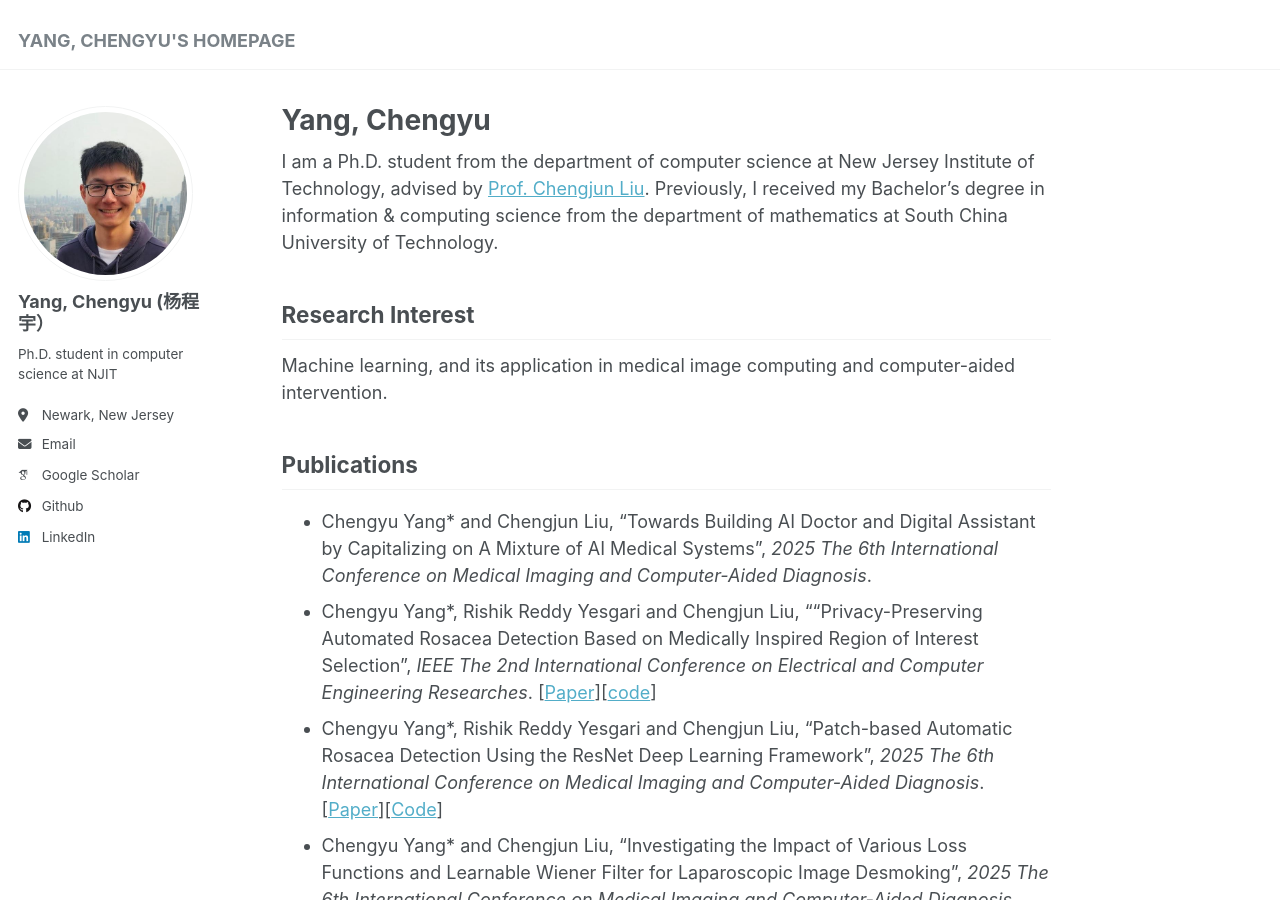
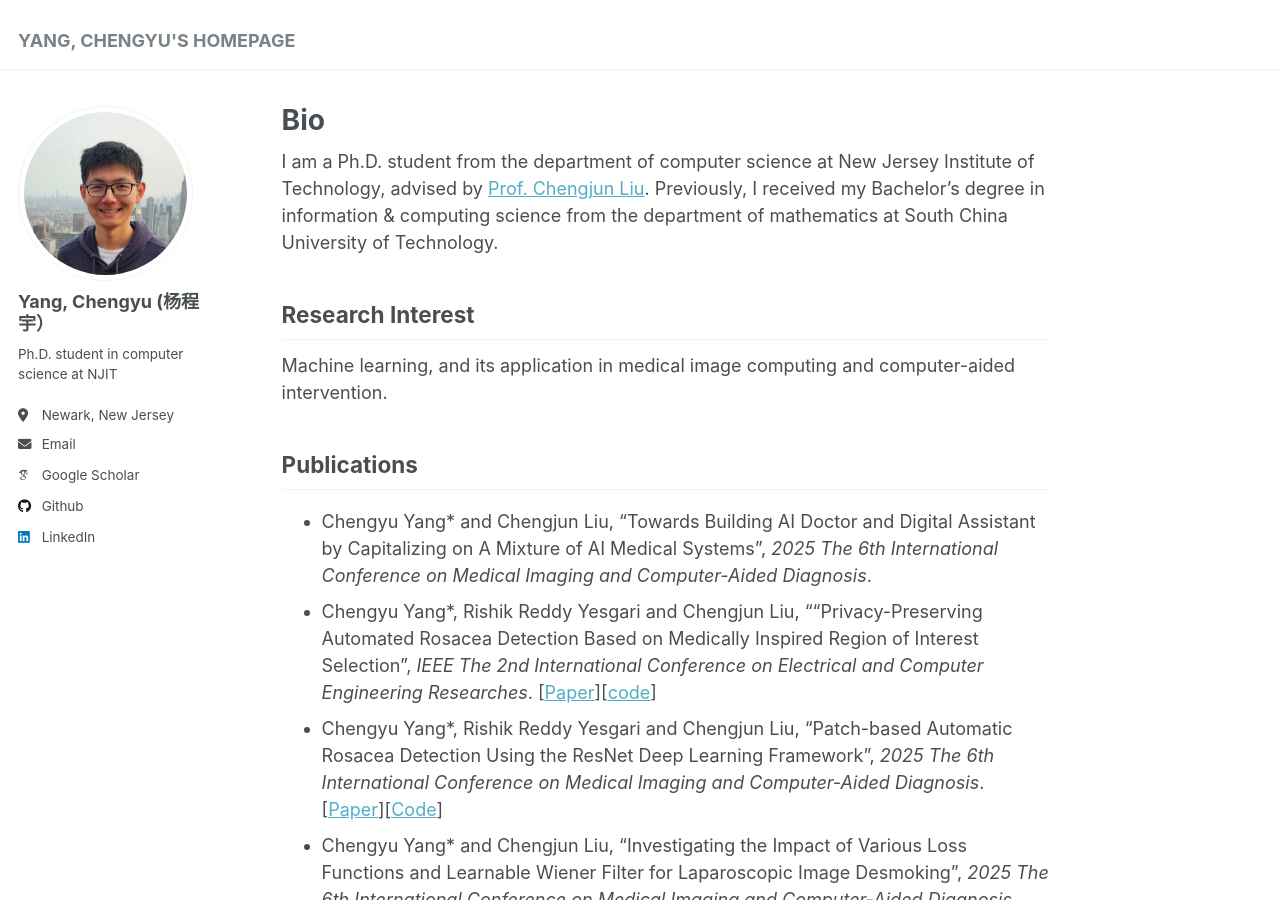
Before and after one commit to chengyuyang-njit/chengyuyang-njit.github.io, a Jekyll site: the page built from _pages/about.md, in a window 1280 px wide and 900 px high. Built offline with Jekyll 4.4.1, drawn with Linux system fonts in a browser that asks for light colours; some web fonts are replaced.

Commit message:
Update about.md

```diff
--- a/_pages/about.md
+++ b/_pages/about.md
@@ -1,6 +1,6 @@
 ---
 permalink: /
-title: "Yang, Chengyu"
+title: "Bio"
 author_profile: true
 redirect_from:
   - /about/
```
